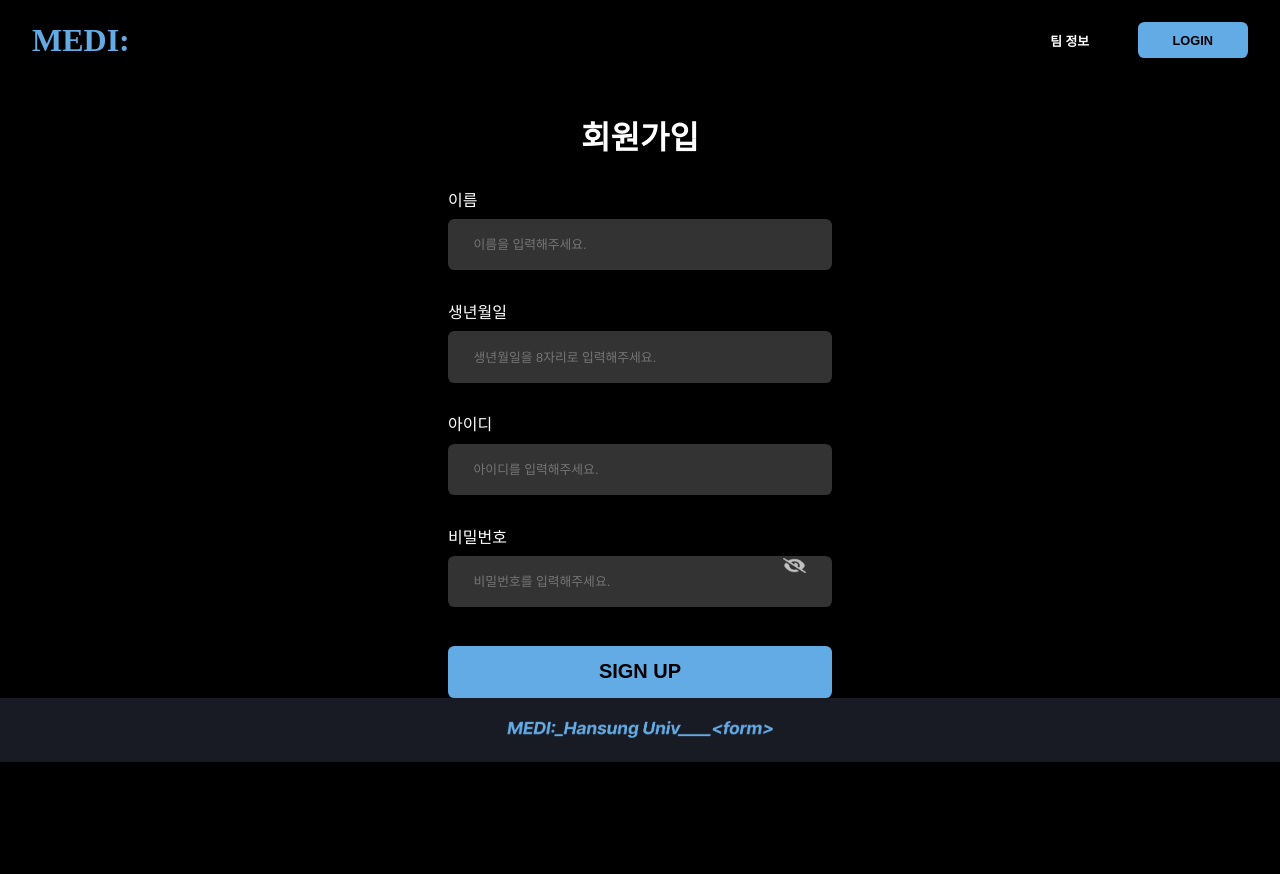
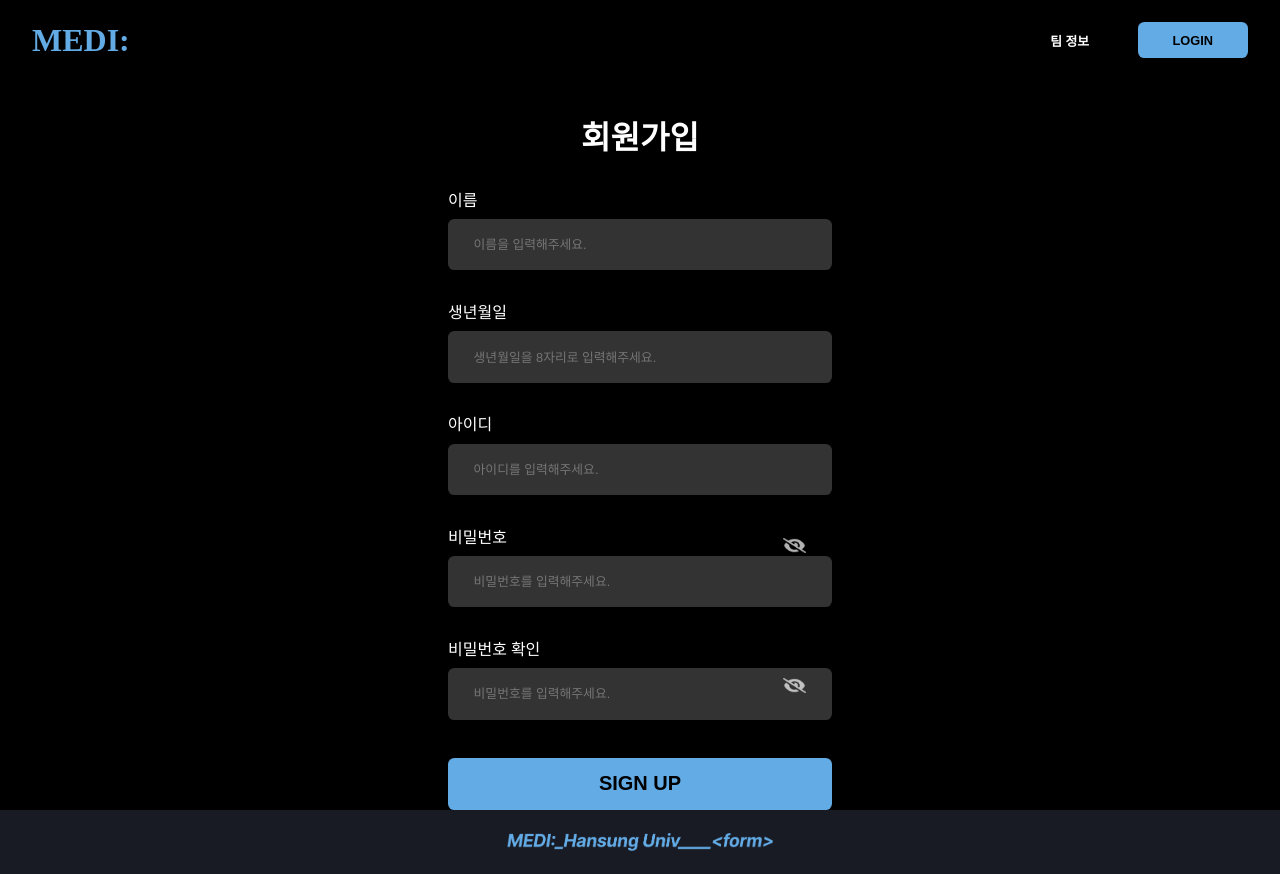
Before and after one commit to hyeonda02/MEDI, a React (Create React App) app in the folder medi/: page /signup in a window 1280 px wide. Before the commit the page ends 800 px from the top, so only its background shows below. Built offline with nearby package versions, Linux system fonts and the light colour scheme.

Commit message:
sign 위치, 유효성 수정 전

```diff
--- a/medi/src/pages/Signup.jsx
+++ b/medi/src/pages/Signup.jsx
@@ -1,7 +1,6 @@
 import React, { useState } from 'react';
 import colors from "../styles/colors";
 import { styled } from "styled-components";
-import { Link } from "react-router-dom";
 import LoginP from "../components/p/p-login";
 import LoginInput from "../components/input/input-login";
 import SignButton from "../components/button/button-sign";
@@ -15,19 +14,24 @@ const LoginContainer = styled.div`
 
 const ShowDiv = styled.div`
   position: absolute;
-  top: 26.5%;
+  top: 30.5%;
   right: 2vw;
 
   @media (max-width: 1100px) {
-    top: 28%;
+    top: 34%;
   }
 `
 
 const Signup = () => {
   const [showPass, setShowPass] = useState(false);
+  const [showConfirmPass, setShowConfirmPass] = useState(false);
 
   const toggleShowPswd = () => {
     setShowPass(!showPass);
+  };
+
+  const toggleShowConfirmPswd = () => {
+    setShowConfirmPass(!showConfirmPass);
   };
 
   return (
@@ -54,8 +58,19 @@ const Signup = () => {
       <LoginContainer style={{ position: "relative", marginTop: "1vw" }}>
         <LoginP text="비밀번호" />
         <LoginInput type={showPass ? "text" : "password"} placeholder="비밀번호를 입력해주세요." />
+        <ShowDiv onClick={toggleShowPswd}>
+          {showPass ? (
+            <img src={show} alt="show" style={{ height: "1.2vw", width: "1.8vw", cursor: "pointer" }} />
+          ) : (
+            <img src={noShow} alt="no-show" style={{ height: "1.2vw", width: "1.8vw", cursor: "pointer" }} />
+          )}
+        </ShowDiv>
+      </LoginContainer>
 
-        <ShowDiv onClick={toggleShowPswd}>
+      <LoginContainer style={{ position: "relative", marginTop: "1vw" }}>
+        <LoginP text="비밀번호 확인" />
+        <LoginInput type={showConfirmPass ? "text" : "password"} placeholder="비밀번호를 입력해주세요." />
+        <ShowDiv onClick={toggleShowConfirmPswd}>
           {showPass ? (
             <img src={show} alt="show" style={{ height: "1.2vw", width: "1.8vw", cursor: "pointer" }} />
           ) : (
```
